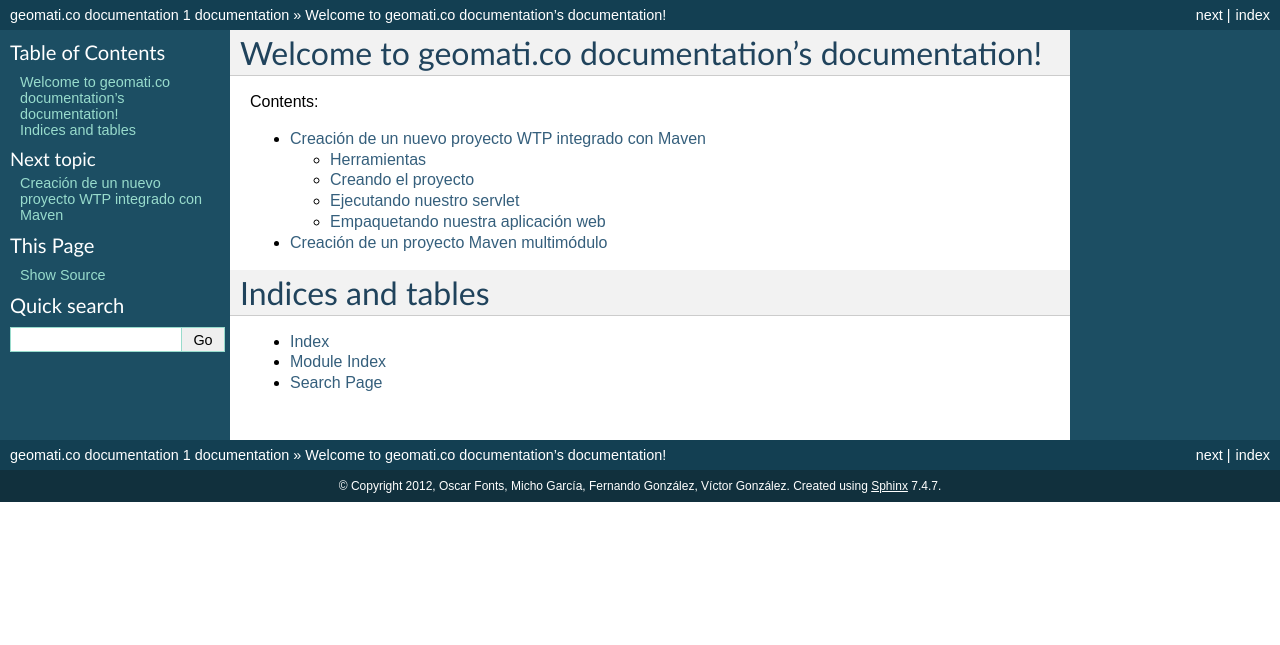
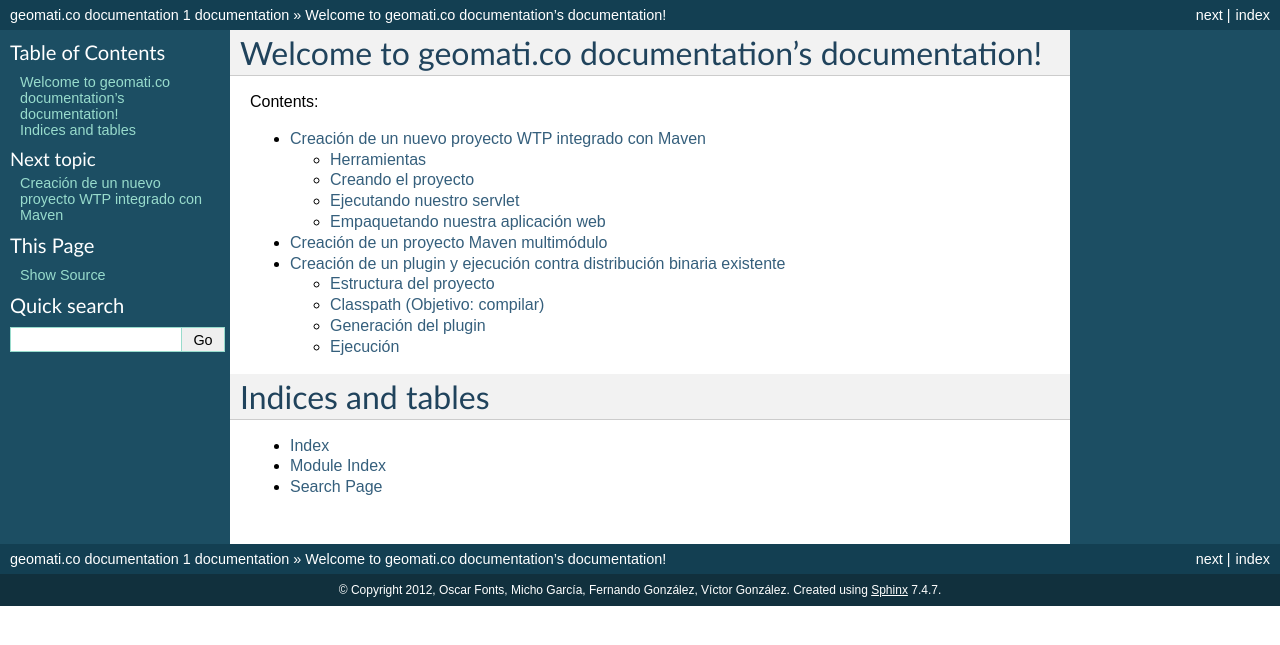
Before and after one commit to geomatico/documentation, a Sphinx documentation site: the page built from source/index.rst, in a window 1280 px wide. Shown: the top 645 px of the page. Built offline with Sphinx 7.4.7, drawn with Linux system fonts in a browser that asks for light colours.

Commit message:
Documentación creación plugin gvSIG

```diff
--- /dev/null
+++ b/source/gvsig_bin_plugin.rst
@@ -0,0 +1,143 @@
+===============================================================================
+Creación de un plugin y ejecución contra distribución binaria existente
+===============================================================================
+
+Estructura del proyecto
+------------------------
+
+Creamos un proyecto java normal, con separación de fuentes y binarios en directorios *src* y *bin*.
+
+Creamos un directorio *config* con un fichero *config.xml* con el siguiente contenido::
+
+	<?xml version="1.0" encoding="UTF-8"?>
+	<plugin-config>
+		<depends plugin-name="com.iver.cit.gvsig" />
+		<libraries library-dir="." />
+		<extensions>
+			<extension class-name="org.gvsigce.layerListener.HelloWorldExtension"
+				description="Test extension. Remove"
+				active="true"/>
+		</extensions>
+	</plugin-config>
+
+Entre otras cosas, ahí se especifican las extensiones, que son invocadas al arrancar, y los menús y herramientas
+que se instalarán para que el usuario pueda invocarlas manualmente.
+
+Classpath (Objetivo: compilar)
+------------------------------
+
+El objetivo es compilar, el entorno de ejecución es totalmente distinto y lo veremos posteriormente.
+
+Dependencias de plugins
+^^^^^^^^^^^^^^^^^^^^^^^^
+
+Para depender de un plugin, sólo es necesario incluir el jar principal del plugin. Si hay errores de
+compilación se van resolviendo incluyendo el jar necesario, pero no es necesario meter
+todas las dependencias transitivas a priori. Tampoco pasa nada por meterlas, no molestan y es
+posible que sea más rápido, aunque haya más "ruido". De nuevo, el objetivo es "compilar".
+
+Por ejemplo si se depende del plugin principal de gvSIG (*com.iver.cit.gvsig*) sólo es necesario incluir
+dicho jar. En tiempo de ejecución, la dependencia se especifica en el *config.xml* (ver *depends* en
+ejemplo anterior).
+
+Al utilizar un binario como base del desarrollo, es conveniente definir una variable GVSIG_HOME que
+apunte al directorio donde gvSIG está instalado. Luego se pueden añadir los jars de los plugins
+relativos a la variable.
+
+Inicialmente se requiere el jar del plugin principal y andami::
+
+	<?xml version="1.0" encoding="UTF-8"?>
+	<classpath>
+		<classpathentry kind="src" path="src"/>
+		<classpathentry kind="con" path="org.eclipse.jdt.launching.JRE_CONTAINER"/>
+		<classpathentry kind="var" path="GVSIG_HOME/bin/gvSIG/extensiones/com.iver.cit.gvsig/lib/com.iver.cit.gvsig.jar"/>
+		<classpathentry kind="var" path="GVSIG_HOME/bin/andami.jar"/>
+		<classpathentry kind="output" path="bin"/>
+	</classpath>
+
+Dependencias de librerías normales
+^^^^^^^^^^^^^^^^^^^^^^^^^^^^^^^^^^^^^
+
+De la misma manera que en el caso anterior, el objetivo es compilar. Se meten todos los jars necesarios
+para compilar en el classpath.
+
+Generación del plugin
+-----------------------
+
+El plugin gvSIG es un directorio con el fichero *config.xml* en la raíz. Dicho fichero determina
+el classpath en ejecución de dos maneras.
+
+Dependencias de plugins
+^^^^^^^^^^^^^^^^^^^^^^^^
+
+Como se ha comentado antes, el fichero puede especificar con elementos *depends*
+los nombres de los plugins de los que depende.
+
+En tiempo de ejecución, un plugin puede acceder a todas las classes que hay en los plugins
+de los que depende.
+
+Dependencias de librerías normales
+^^^^^^^^^^^^^^^^^^^^^^^^^^^^^^^^^^^^^
+
+En la sección *libraries* del fichero se especifica el directorio donde se encuentran los jars en
+tiempo de ejecución. En este directorio sí que es necesario poner todos y cada uno de los jars que
+sean necesarios.
+
+Generación con ant
+^^^^^^^^^^^^^^^^^^^^
+
+Típicamente se utiliza Ant para la generación del plugin. El objetivo es crear el directorio
+del plugin con el *config.xml* en la raíz y con las librerías no-plugin necesarias::
+
+	<project name="Generate extension in Andami" default="generate-without-source" basedir=".">
+		<description>
+	        Instala el plugin en Andami
+	    </description>
+		<!-- set global properties for this build -->
+		<property name="build" location="bin" />
+		<property name="dist" location="dist" />
+		<property name="plugin" value="org.gvsigce.layerListener" />
+		<property name="lib-dir" location="dist" />
+		<property name="andami" location="/home/fergonco/applications/gvSIG_1.11.0_final/bin" />
+		<property name="extensionsDir" location="${andami}/gvSIG/extensiones" />
+
+		<target name="init">
+			<!-- Create the time stamp -->
+			<tstamp />
+			<!-- Create the build directory structure used by compile -->
+			<mkdir dir="${dist}" />
+		</target>
+
+
+		<target name="generate-without-source" description="generate the distribution without the source file">
+			<!-- Create the distribution directory -->
+			<delete dir="${dist}" />
+			<mkdir dir="${dist}" />
+
+			<jar jarfile="${dist}/${plugin}.jar" basedir="${build}" />
+			<copy file="config/config.xml" todir="${dist}" />
+			<copy todir="${dist}">
+				<fileset dir="config" includes="text*.properties" />
+			</copy>
+			<copy todir="${lib-dir}">
+				<fileset dir="./lib" includes="*.jar,*.zip" />
+			</copy>
+			<move todir="${extensionsDir}/${plugin}/">
+				<fileset dir="${dist}" includes="**/**" />
+			</move>
+
+			<delete dir="${dist}" />
+		</target>
+
+	</project>
+
+Ejecución
+----------
+
+Para ejecutar es necesario:
+
+1- En la pestaña "main" dejar en blanco el proyecto y poner *com.iver.andami.Launcher* como clase a
+ejecutar
+
+2- En *arguments* se indica "gvSIG gvSIG/extensiones" sin las comillas y en "Working directory" el
+directorio *bin* dentro de la instalación de gvSIG que queramos ejecutar.
--- a/source/index.rst
+++ b/source/index.rst
@@ -13,6 +13,7 @@
 
    maven_wtp
    maven_reactor
+   gvsig_bin_plugin
 
 Indices and tables
 ==================
```
Also changed, not shown: 1 other file.
